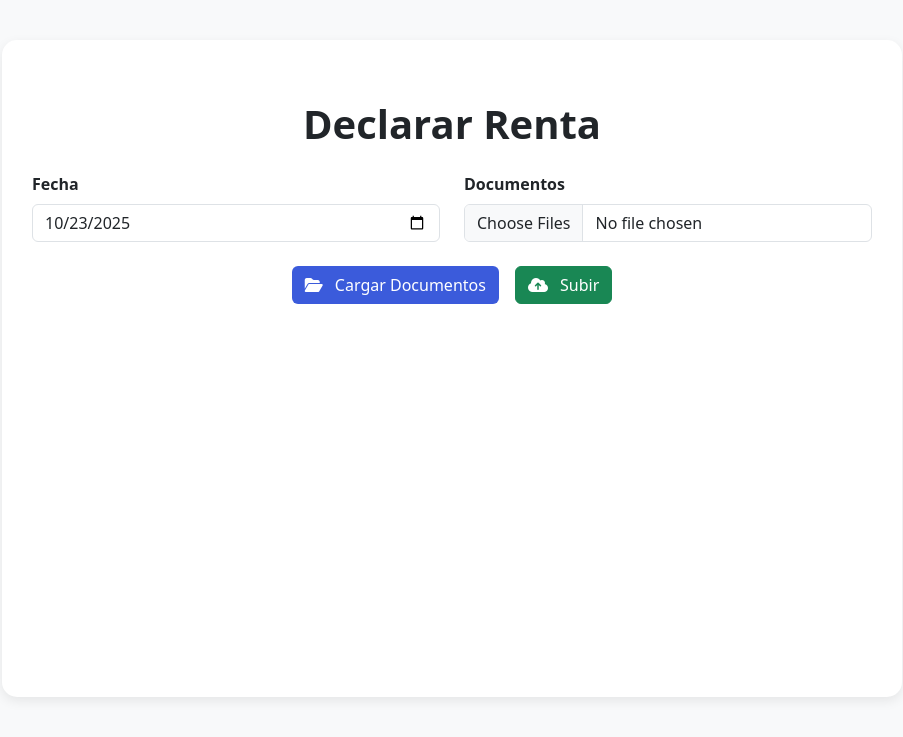
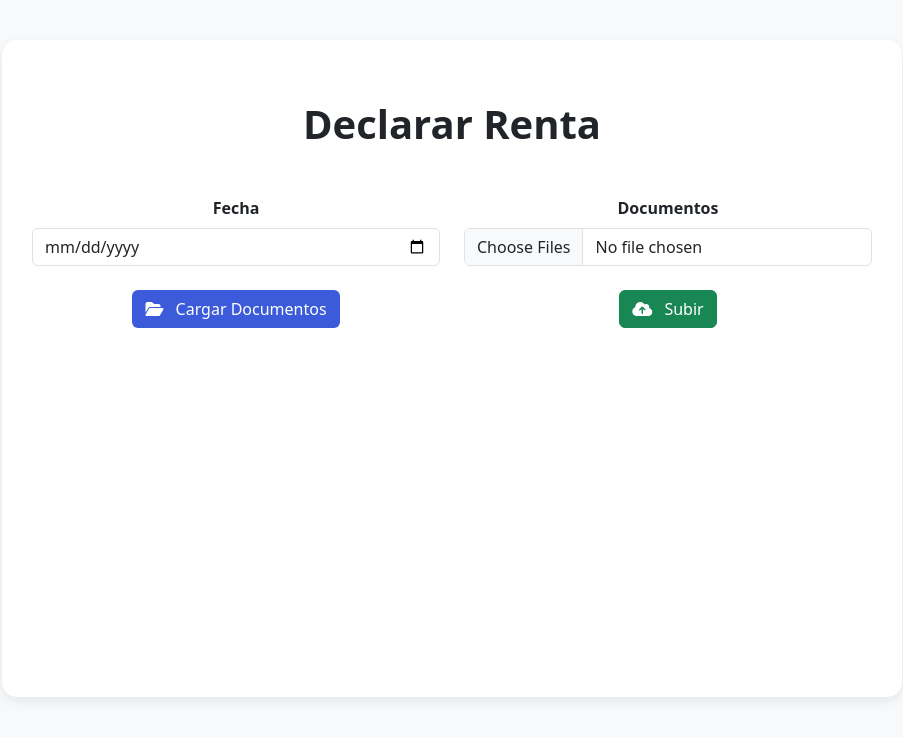
Before and after one commit to mauricio1814/Contador, a PHP site: page /Vista/declarar.php in a window 1280 px wide. Shown: the part 63-800 px from the top of the page, without its empty margins (188-1091 px from the left). Run offline with PHP 8.4, Linux system fonts and the light colour scheme; some libraries are stand-ins or nearby versions.

Commit message:
se hace los cambios de la pagina de declarar solo queda faltando el backend

```diff
--- a/Vista/declarar.php
+++ b/Vista/declarar.php
@@ -16,13 +16,13 @@
     <!-- 🔹 CONTENIDO -->
     <main class="container form-section">
         <h1>Declarar Renta</h1>
-        <div class="row mt-4">
-            <div class="col-md-6">
+        <div class="row mt-5">
+            <div class="col-md-6 text-center">
                 <label for="fecha" class="form-label fw-semibold">Fecha</label>
-                <input type="date" id="fecha" class="form-control" value="<?php echo date('Y-m-d'); ?>">
+                <input type="date" id="fecha" class="form-control">
             </div>
 
-            <div class="col-md-6">
+            <div class="col-md-6 text-center">
                 <label for="documentos" class="form-label fw-semibold">Documentos</label>
                 <input type="file" id="documentos" class="form-control" multiple>
             </div>
@@ -30,13 +30,17 @@
 
         <div class="mt-4" id="listaDocumentos"></div>
 
-        <div class="d-flex justify-content-center gap-3 mt-4">
+        <div class="row mt-4">
+            <div class="col-md-6 text-center">
                 <button id="btnCargar" class="btn btn-custom">
                     <i class="fa-solid fa-folder-open me-2"></i> Cargar Documentos
                 </button>
+            </div>
+            <div class="col-md-6 text-center">
                 <button id="btnSubir" class="btn btn-success">
                     <i class="fa-solid fa-cloud-arrow-up me-2"></i> Subir
                 </button>
+            </div>
         </div>
     </main>
 
@@ -88,4 +92,5 @@
     </script>
 
 </body>
+
 </html>
```
Lines whose indentation alone changed are shown as unchanged.
